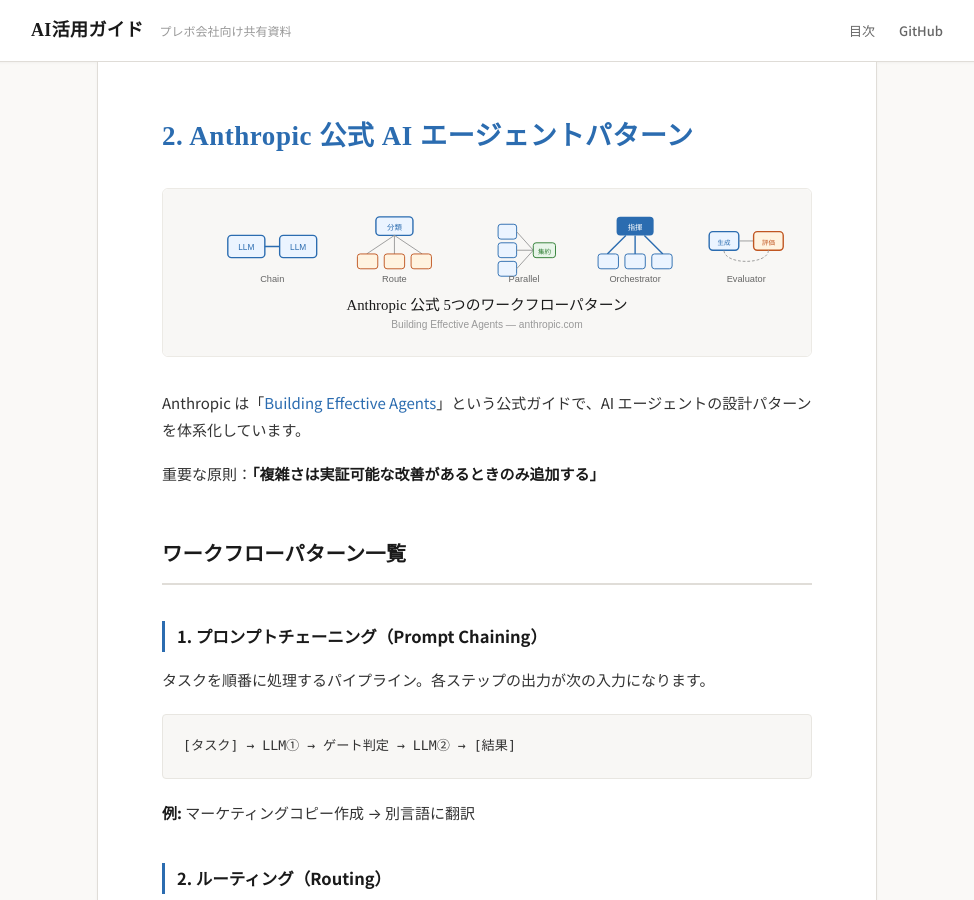
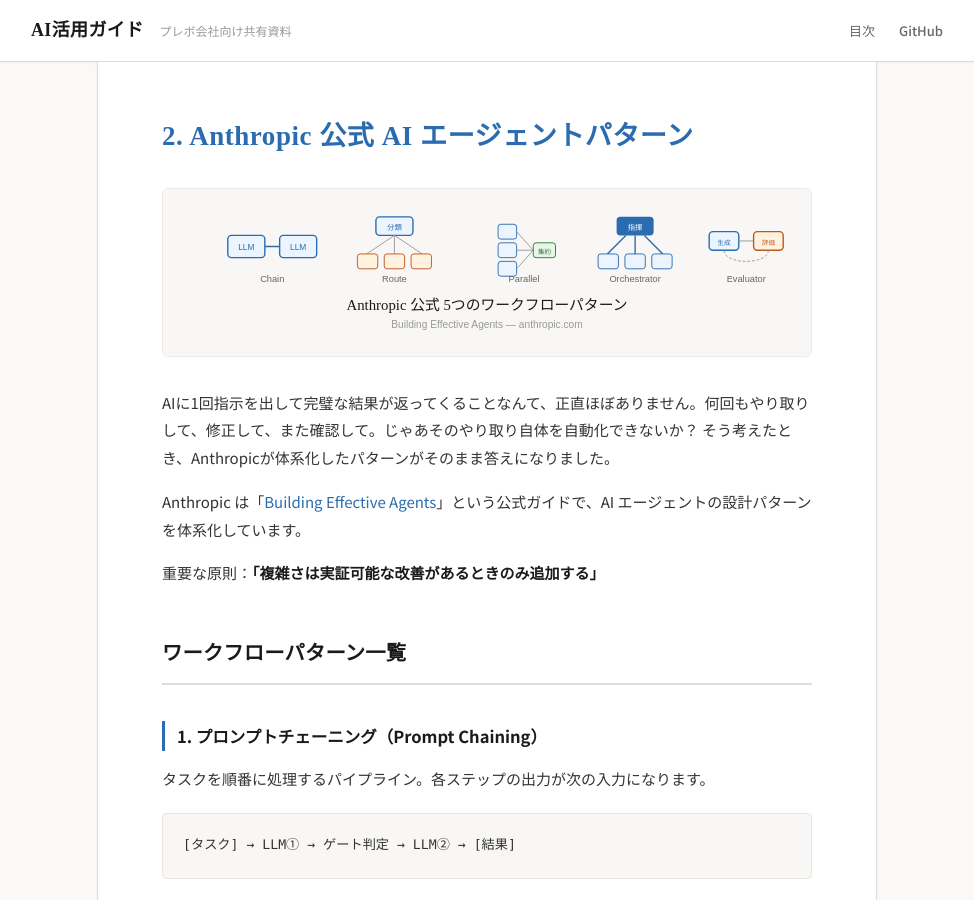
Before and after one commit to kuruusuniku/sharing, a Jekyll site: the page built from 02-agent-patterns.md, in a window 1280 px wide and 900 px high. Shown: the whole window, without its empty margins (153-1127 px from the left). Built offline with Jekyll 4.4.1, drawn with Linux system fonts in a browser that asks for light colours; part of the change alters nothing that is shown; some of the changed text lies outside the part shown.

Commit message:
2章: 共感導入追加

```diff
--- a/02-agent-patterns.md
+++ b/02-agent-patterns.md
@@ -6,6 +6,8 @@ title: Anthropic 公式 AI エージェントパターン
 # 2. Anthropic 公式 AI エージェントパターン
 
 ![5つのワークフローパターン](assets/images/ch02-patterns.svg)
+
+AIに1回指示を出して完璧な結果が返ってくることなんて、正直ほぼありません。何回もやり取りして、修正して、また確認して。じゃあそのやり取り自体を自動化できないか？ そう考えたとき、Anthropicが体系化したパターンがそのまま答えになりました。
 
 Anthropic は「[Building Effective Agents](https://www.anthropic.com/research/building-effective-agents)」という公式ガイドで、AI エージェントの設計パターンを体系化しています。
 
@@ -88,7 +90,7 @@ Anthropic は「[Building Effective Agents](https://www.anthropic.com/research/b
 
 各ステップで環境からのフィードバック（ツール結果、コード実行結果）を得ることで、正確性を保ちます。Claude Code 自体がこのパターンで動作しています。
 
-## まずはエバリュエーターから始めよう
+## まずはエバリュエーターか��始めよう
 
 5つのパターンを紹介しましたが、**最初に取り入れるべきは間違いなくエバリュエーター・オプティマイザーです。**
 
```
